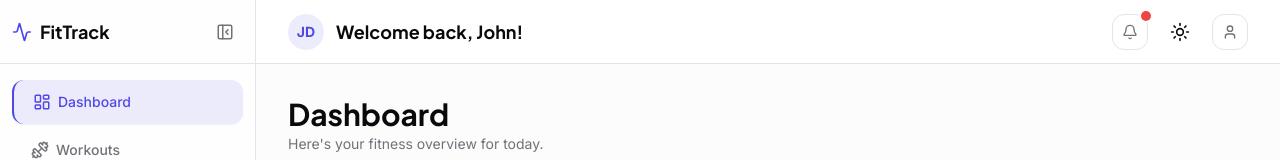
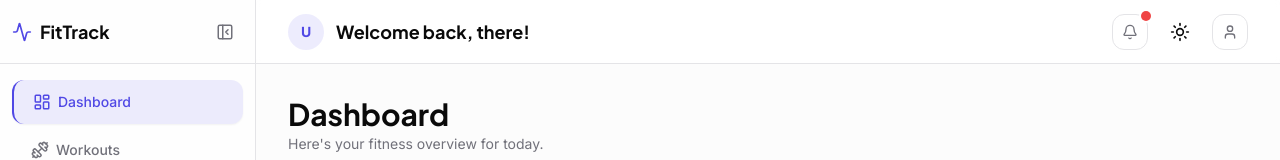
Before and after one commit to Lokesh-bongu464/Fittrack, a Next.js app: page /dashboard in a window 1280 px wide. Shown: the top 160 px of the page. Built offline with nearby package versions, Linux system fonts and the light colour scheme; no server answers.

Commit message:
feat: show logged-in user name and initials on dashboard

```diff
--- a/src/app/dashboard/page.tsx
+++ b/src/app/dashboard/page.tsx
@@ -1,5 +1,6 @@
 "use client";
 
+import { useEffect, useState } from "react";
 import { Bell, User } from "lucide-react";
 import Sidebar from "@/components/dashboard/Sidebar";
 import StatsCards from "@/components/dashboard/StatsCards";
@@ -7,8 +8,39 @@ import TodayWorkoutCard from "@/components/dashboard/TodayWorkoutCard";
 import WeeklyChart from "@/components/dashboard/WeeklyChart";
 import QuickActions from "@/components/dashboard/QuickActions";
 import ThemeToggle from "@/components/shared/ThemeToggle";
+import { api } from "@/lib/api";
+
+interface UserData {
+  fullName: string;
+  email: string;
+}
 
 export default function DashboardPage() {
+  const [user, setUser] = useState<UserData | null>(null);
+
+  useEffect(() => {
+    api
+      .getMe()
+      .then((res) => {
+        const u = res.user as unknown as UserData;
+        setUser(u);
+      })
+      .catch(() => {
+        // Fallback if backend is unavailable
+        setUser(null);
+      });
+  }, []);
+
+  const firstName = user?.fullName?.split(" ")[0] || "there";
+  const initials = user?.fullName
+    ? user.fullName
+        .split(" ")
+        .map((n) => n[0])
+        .join("")
+        .toUpperCase()
+        .slice(0, 2)
+    : "U";
+
   return (
     <div className="flex min-h-screen bg-muted/30">
       <Sidebar />
@@ -18,17 +50,18 @@ export default function DashboardPage() {
         <div className="lg:hidden h-14 shrink-0" />
 
         {/* Fixed Top Bar */}
-        <header className="fixed top-0 right-0 left-0 lg:left-[var(--sidebar-width)] z-30 hidden sm:flex items-center justify-between h-16 border-b bg-background/80 backdrop-blur-sm px-4 sm:px-6 lg:px-8 transition-all duration-300"
+        <header
+          className="fixed top-0 right-0 left-0 lg:left-[var(--sidebar-width)] z-30 hidden sm:flex items-center justify-between h-16 border-b bg-background/80 backdrop-blur-sm px-4 sm:px-6 lg:px-8 transition-all duration-300"
           style={{ "--sidebar-width": "256px" } as React.CSSProperties}
         >
           {/* Welcome */}
           <div className="flex items-center gap-3">
             <div className="h-9 w-9 rounded-full bg-primary/10 text-primary flex items-center justify-center text-sm font-bold shrink-0">
-              JD
+              {initials}
             </div>
             <div>
               <h1 className="font-heading text-lg font-bold">
-                Welcome back, John!
+                Welcome back, {firstName}!
               </h1>
             </div>
           </div>
```
